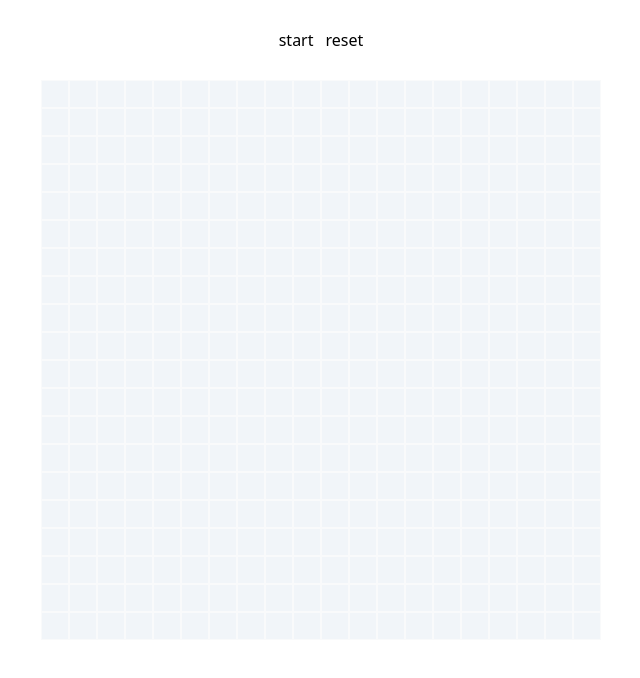
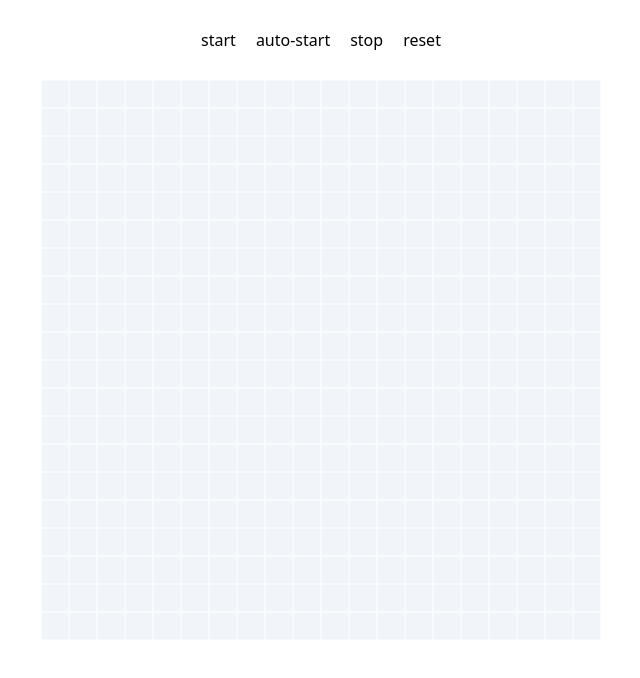
Before and after one commit to CrazyStoneJy/Game-Playground, a React (Create React App) app: page /gameOfLife in a window 1280 px wide. Shown: the top 678 px of the page, without its empty margins (319-959 px from the left). Built offline with nearby package versions, Linux system fonts and the light colour scheme.

Commit message:
feat: game of life add auto play

```diff
--- a/src/game-of-life/index.tsx
+++ b/src/game-of-life/index.tsx
@@ -21,13 +21,36 @@ const default_grids = Array.from({ length: DEFAULT_H}, (_: number, y: number) =>
 function GameOfLife() {
 
     const [grids, changeGrids] = useState(default_grids);
+    const [playState, refreshPlayState] = useState(0);
+    let intervalId: any;
+
+    useEffect(() => {
+        if (playState <= 0) {
+            return;
+        }
+        intervalId = setInterval(() => {
+            start();
+        }, 200);
+        return (() => {
+            clearInterval(intervalId);
+        });
+    });
 
     function start() {
         const matrix: TPoint[][] = next(grids);
         changeGrids(matrix);
     }
 
+    function autoStart() {
+        refreshPlayState(1);
+    }
+
+    function stop() {
+        refreshPlayState(-1);
+    }
+
     function reset() {
+        stop();
         changeGrids(default_grids);
     }
 
@@ -41,7 +64,9 @@ function GameOfLife() {
     return (
         <div className="flex w-auto h-auto justify-center align-middle flex-col ">
             <div className="flex flex-row h-20 w-auto justify-center items-center">
-                <button className="flex flex-row mr-3" onClick={start}>start</button>
+                <button className="flex flex-row mr-5" onClick={start}>start</button>
+                <button className="flex flex-row mr-5" onClick={autoStart}>auto-start</button>
+                <button className="flex flex-row mr-5" onClick={stop}>stop</button>
                 <button onClick={reset}>reset</button>
             </div>
             <Board grids={grids} onItemClick={(point: Point) => {
--- a/src/snake/index.tsx
+++ b/src/snake/index.tsx
@@ -106,7 +106,7 @@ function Snake() {
                 foodBufferCount.current = 0;
             }
             foodBufferCount.current += 1;
-        }, 400);
+        }, 200);
         return () => {
             clearInterval(intervalId);
         };
```
